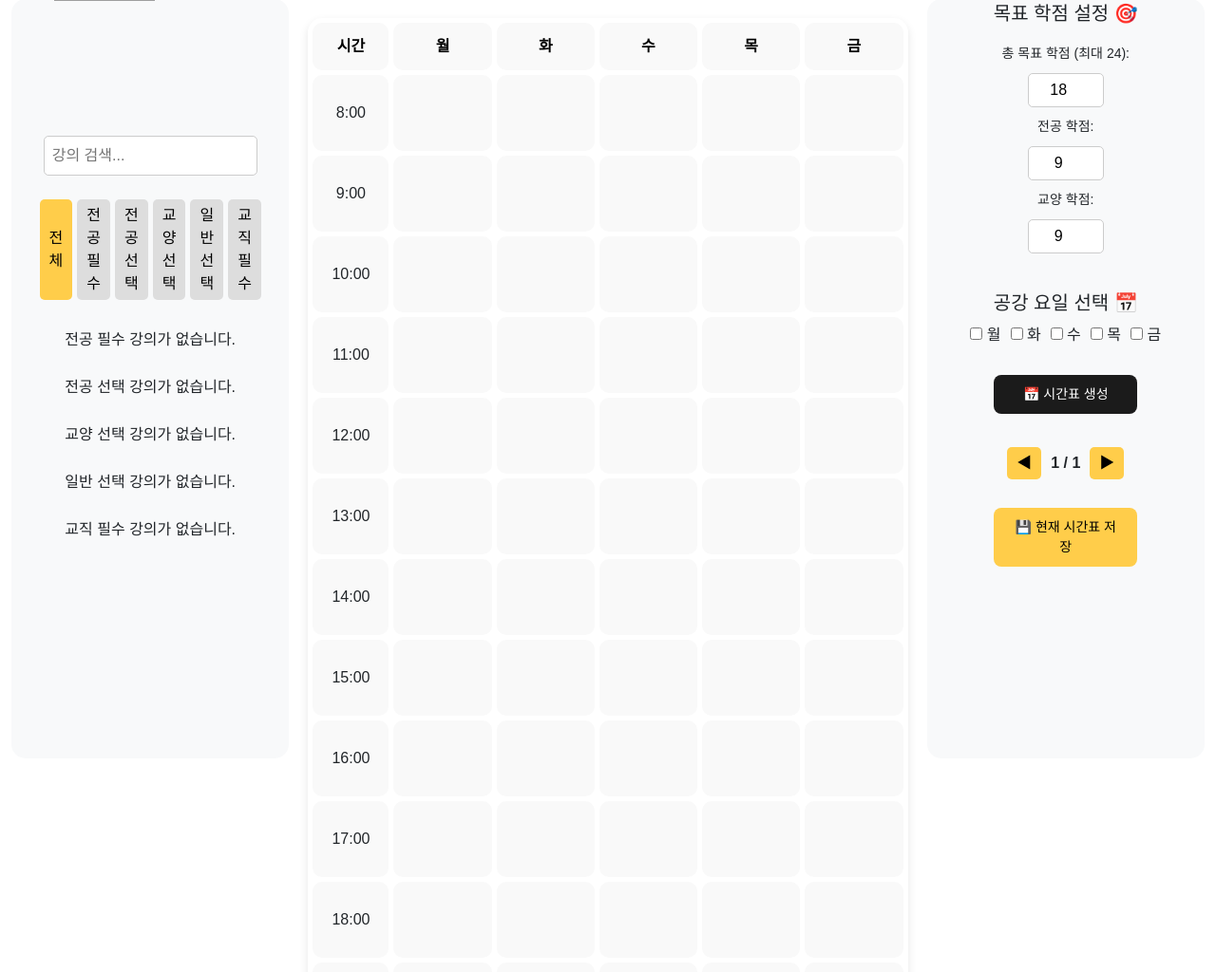
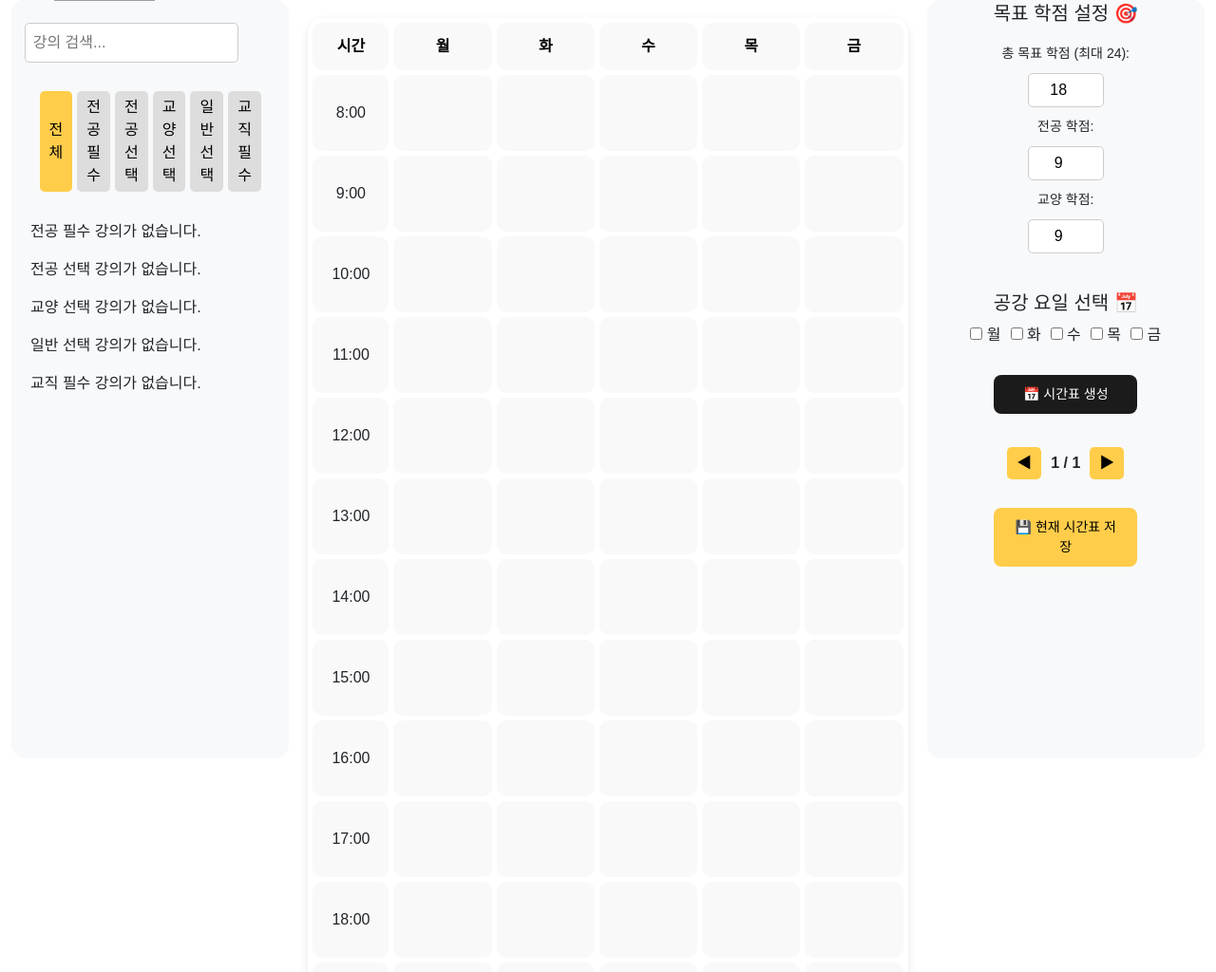
Before and after one commit to UltraCapJjang-2-11/Timetable_Generator, a Django app: template home/templates/home/timetable.html in a window 1280 px wide. Shown: the part 81-1105 px from the top of the page at 95% size. Run offline with Django 3.2, Linux system fonts and the light colour scheme; the template is opened without the code that fills it, so the values that code supplies are empty; grey boxes are pictures that could not be loaded.

Commit message:
Update timetable_style.css

```diff
--- a/home/static/home/css/timetable_style.css
+++ b/home/static/home/css/timetable_style.css
@@ -127,7 +127,6 @@
     color: rgb(0, 0, 0) !important;
 }
 
-
 .lecture {
     background-color: #ffcccb;
     color: black;
@@ -138,7 +137,6 @@
     text-align: center;
     box-shadow: 0 2px 5px rgba(0, 0, 0, 0.15);
 }
-
 
 
 /* ✅ 왼쪽 영역 스타일 */
@@ -153,13 +151,17 @@
     height: 100%; /* ✅ 패널 높이 고정 */
 }
 
-/* ✅ 검색창 스타일 */
+/* ✅ 검색창 및 필터 컨테이너 스타일 */
 .course-search-container{
-    width: 80%;
+    width: 100%;
+    position: flex;
+    background-color: #f8f9fa; /* ✅ 배경색 유지 */
+    z-index: 10; /* ✅ 다른 요소 위에 유지 */
+    padding: 10px;
     display: flex;
-    justify-content: center;
-    margin-bottom: 5px; /* ✅ 기존보다 줄여서 위로 이동 */
-    margin-top: -60px; /* ✅ 살짝 더 위로 올림 */
+    flex-direction: column;
+    align-items: center;
+    transform: translateX(-20px);
 }
 
 .course-search {
@@ -194,17 +196,14 @@
 
 /* ✅ 강의 블록 컨테이너 (전체 리스트) */
 .course-list-container {
+    flex: 1;
     width: 100%;
-    max-height: 70vh;
-    overflow-y: auto;
-    padding: 10px;
-    display: flex;
-    flex-wrap: wrap; /* ✅ 여러 개가 있으면 자동 줄바꿈 */
-    justify-content: center;
-    gap: 10px;
+    overflow-y: auto; /* ✅ 리스트만 스크롤 */
+    padding-top: 10px;
+    height: calc(100vh - 150px); /* ✅ 화면 높이에서 검색창 & 필터 버튼 높이 제외 */
 }
 
-/* ✅ 강의 블록 스타일 */
+/* ✅ 리스트안의 강의 블록 스타일 */
 .course-item {
     display: flex;
     flex-direction: column;
@@ -227,7 +226,6 @@
     font-weight: bold;
     margin-bottom: 5px;
 }
-
 .course-info {
     font-size: 12px;
     color: #555;
```
